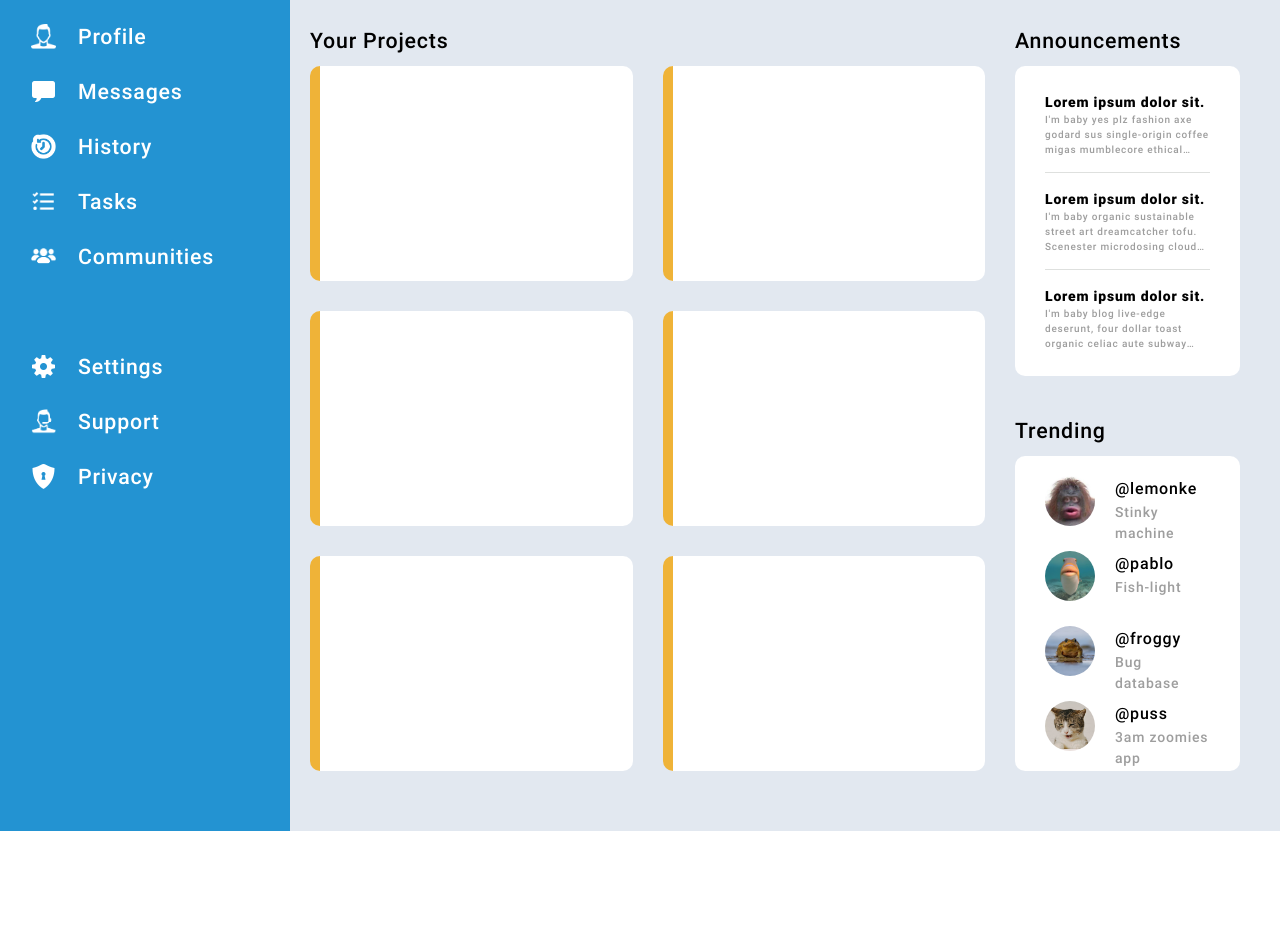
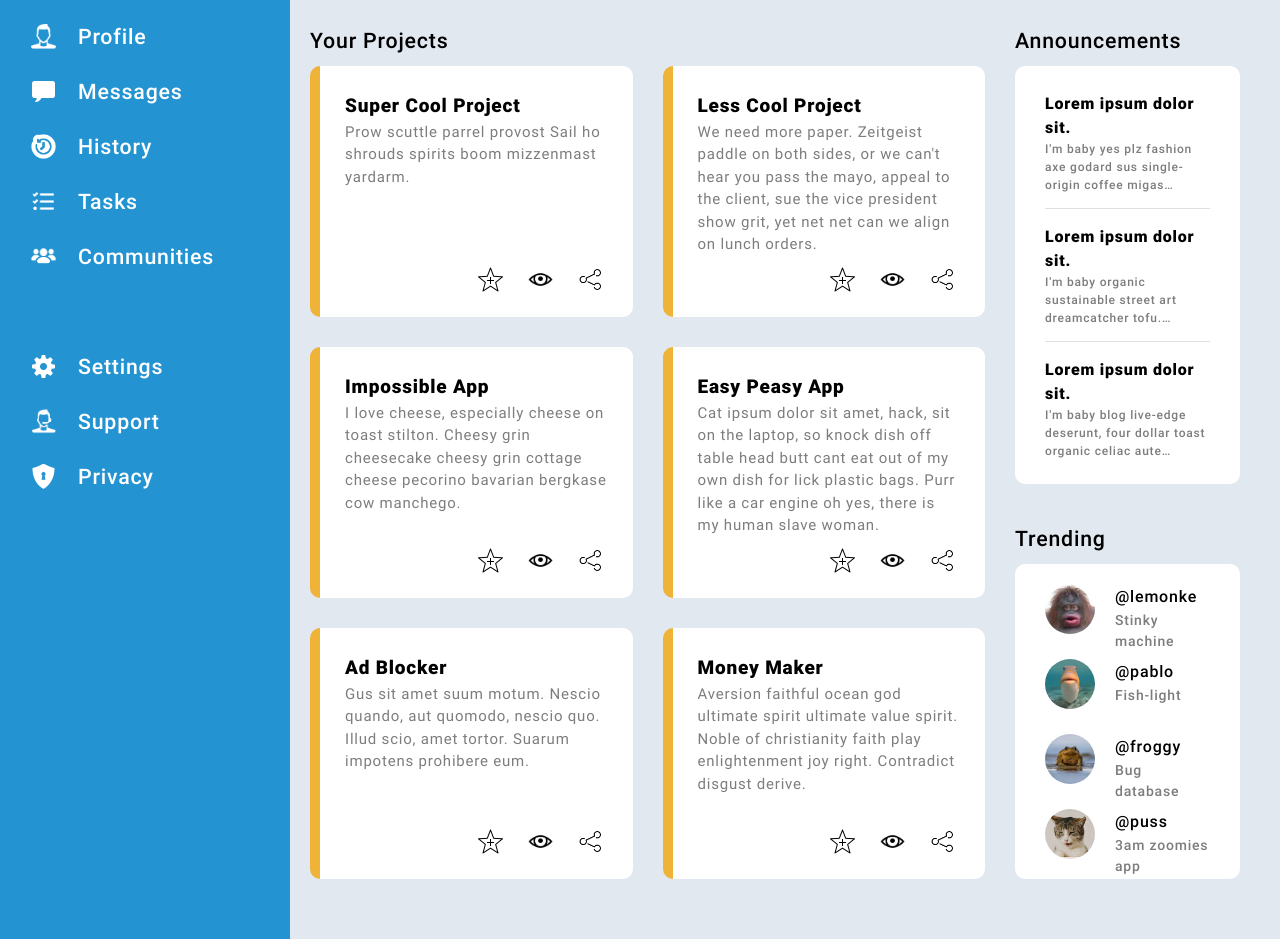
Before and after one commit to JojojoMohojo/admin-dashboard, a plain HTML site: page index.html in a window 1280 px wide. Shown: the part 154-1093 px from the top of the page. Before the commit the page ends 985 px from the top, so only its background shows below. Drawn offline with Linux system fonts and the light colour scheme.

Commit message:
complete Your Projects section. add final touches

```diff
--- a/index.html
+++ b/index.html
@@ -45,7 +45,6 @@
             <div class="privacy">Privacy</div>
         </div>
         <div class="header">
-
             <div class="upper-header-grid">
                 <img src="images/search.png" alt ="Search icon">
                 <input type="search">
@@ -54,45 +53,88 @@
                 <img src="images/hampter.png" alt="User profile icon">
                 <div class="user">Joe Pattenden</div>
             </div>
-
             <div class="lower-header-grid">
-
                 <div class="user-info-grid">
                     <img src="images/hampter.png" alt="Current user profile picture">
                     <div class="greeting-text">Hi there,</div>
                     <div class="current-user-name">Joe Pattenden (@joe)</div>
                 </div>
-
                 <div class="button-grid">
                     <div class="spacer"></div>
                     <button class="new-button">New</button>
                     <button class="upload-button">Upload</button>
                     <button class="share-button">Share</button>
                 </div>
-
             </div>
-
         </div>
         <div class="main-content">
             <div class="main-titles">Your Projects</div>
             <div class="projects-grid">
                 <div class="project">
-                    <div class="project-info"></div>
+                    <div class="project-info">
+                        <div class="project-title">Super Cool Project</div>
+                        <div class="project-description">Prow scuttle parrel provost Sail ho shrouds spirits boom mizzenmast yardarm.</div>
+                    </div>
+                    <div class="project-actions">
+                        <img src="images\favourite.png" alt="Add to favourites">
+                        <img src="images\eye.png" alt="Add to watching">
+                        <img src="images\share.png" alt="Share project">
+                    </div>
                 </div>
                 <div class="project">
-
+                    <div class="project-info">
+                        <div class="project-title">Less Cool Project</div>
+                        <div class="project-description">We need more paper. Zeitgeist paddle on both sides, or we can't hear you pass the mayo, appeal to the client, sue the vice president show grit, yet net net can we align on lunch orders.</div>
+                    </div>
+                    <div class="project-actions">
+                        <img src="images\favourite.png" alt="Add to favourites">
+                        <img src="images\eye.png" alt="Add to watching">
+                        <img src="images\share.png" alt="Share project">
+                    </div>
                 </div>
                 <div class="project">
-
+                    <div class="project-info">
+                        <div class="project-title">Impossible App</div>
+                        <div class="project-description">I love cheese, especially cheese on toast stilton. Cheesy grin cheesecake cheesy grin cottage cheese pecorino bavarian bergkase cow manchego.</div>
+                    </div>
+                    <div class="project-actions">
+                        <img src="images\favourite.png" alt="Add to favourites">
+                        <img src="images\eye.png" alt="Add to watching">
+                        <img src="images\share.png" alt="Share project">
+                    </div>
                 </div>
                 <div class="project">
-
+                    <div class="project-info">
+                        <div class="project-title">Easy Peasy App</div>
+                        <div class="project-description">Cat ipsum dolor sit amet, hack, sit on the laptop, so knock dish off table head butt cant eat out of my own dish for lick plastic bags. Purr like a car engine oh yes, there is my human slave woman.</div>
+                    </div>
+                    <div class="project-actions">
+                        <img src="images\favourite.png" alt="Add to favourites">
+                        <img src="images\eye.png" alt="Add to watching">
+                        <img src="images\share.png" alt="Share project">
+                    </div>
                 </div>
-                <div class="project-5">
-
+                <div class="project">
+                    <div class="project-info">
+                        <div class="project-title">Ad Blocker</div>
+                        <div class="project-description">Gus sit amet suum motum. Nescio quando, aut quomodo, nescio quo. Illud scio, amet tortor. Suarum impotens prohibere eum.</div>
+                    </div>
+                    <div class="project-actions">
+                        <img src="images\favourite.png" alt="Add to favourites">
+                        <img src="images\eye.png" alt="Add to watching">
+                        <img src="images\share.png" alt="Share project">
+                    </div>
                 </div>
-                <div class="project-6">
-
+                <div class="project">
+                    <div class="project-info">
+                        <div class="project-title">Money Maker</div>
+                        <div class="project-description">Aversion faithful ocean god ultimate spirit ultimate value spirit. Noble of christianity faith play enlightenment joy right. Contradict disgust derive.</div>
+                    </div>
+                    <div class="project-actions">
+                        <img src="images\favourite.png" alt="Add to favourites">
+                        <img src="images\eye.png" alt="Add to watching">
+                        <img src="images\share.png" alt="Share project">
+                    </div>
                 </div>
             </div>
             <div class="main-titles">Announcements</div>
--- a/styles.css
+++ b/styles.css
@@ -212,6 +212,7 @@ input {
   background-color: #e2e8f0;
   height: 35px;
   width: 100%;
+  padding: 0 15px 0 15px;
 }
 
 .upper-header-grid > img {
@@ -290,11 +291,37 @@ input {
   gap: 30px;
 }
 
-.projects-grid > div {
+.project {
   display: grid;
+  grid-template-rows: auto, 30px;
+  padding: 25px;
   background-color: white;
   border-radius: 10px;
   border-left: 10px solid #efb338;
+  justify-items: end;
+}
+
+.project-title {
+  font-size: 19px;
+  font-weight: 700;
+}
+
+.project-description {
+  font-size: 15px;
+  font-weight: normal;
+  color: #7d7d7d;
+}
+
+.project-actions {
+  display: grid;
+  grid-template-columns: repeat(3, 30px);
+  align-self: end;
+  gap: 20px;
+}
+
+.project-actions img {
+  height: 25px;
+  width: auto;
 }
 
 .announcements-grid {
@@ -308,14 +335,14 @@ input {
 }
 
 .announcement-title {
-  font-size: 14px;
+  font-size: 16px;
   font-weight: 800;
 }
 
 .announcement-content {
-  font-size: 10px;
+  font-size: 12px;
   font-weight: 500;
-  color: #9e9e9e;
+  color: #7d7d7d;
   display: -webkit-box;
   -webkit-line-clamp: 3;
   -webkit-box-orient: vertical;
@@ -354,6 +381,6 @@ input {
 }
 
 .trending-user-moniker {
-  color: #9e9e9e;
+  color: #7d7d7d;
   font-size: 14px;
 }
```
